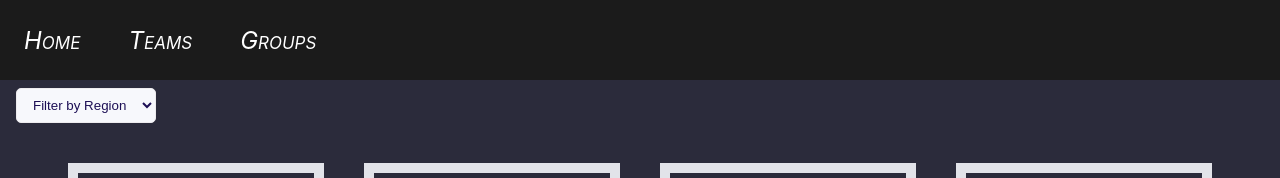
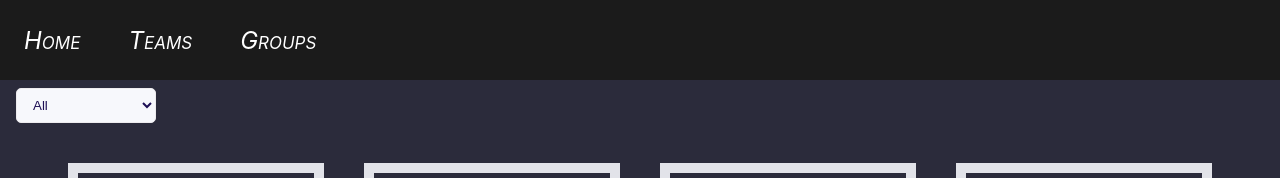
Before and after one commit to GDeca92/phase-2-project-lol-worlds-2022, a React (Create React App) app in the folder my-app/: page /teams in a window 1280 px wide. Shown: the top 178 px of the page. Built offline with nearby package versions, Linux system fonts and the light colour scheme; data requests are answered from the project's data file.

Commit message:
finished

```diff
--- a/my-app/src/components/TeamsContainer.js
+++ b/my-app/src/components/TeamsContainer.js
@@ -16,7 +16,7 @@ const TeamsContainer = ({ teams }) => {
         className="selectRegion"
         onChange={(e) => setRegion(e.target.value)}
       >
-        <option value="" disabled selected>
+        <option value="" disabled>
           Filter by Region
         </option>
         <option value="All">All</option>
```
